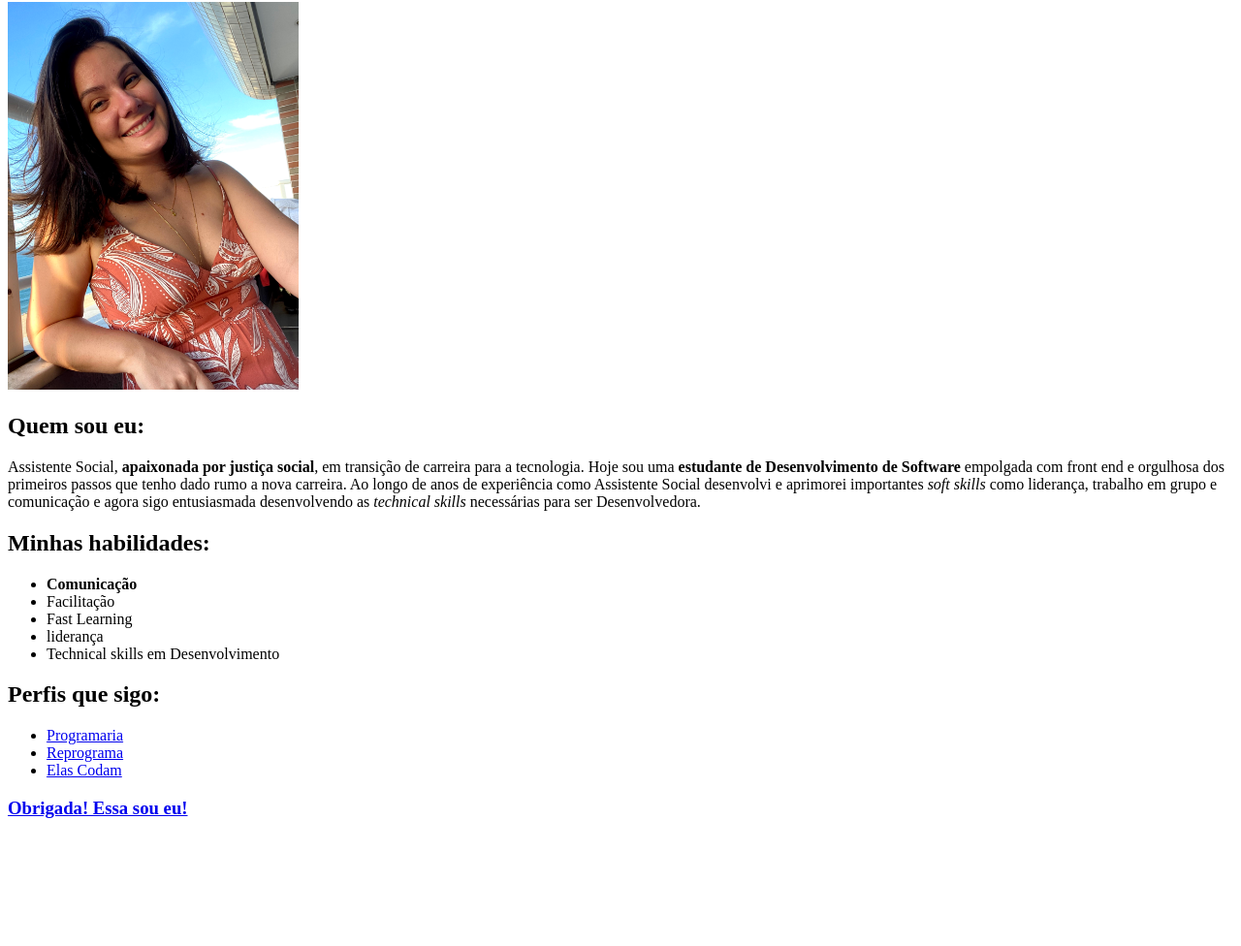
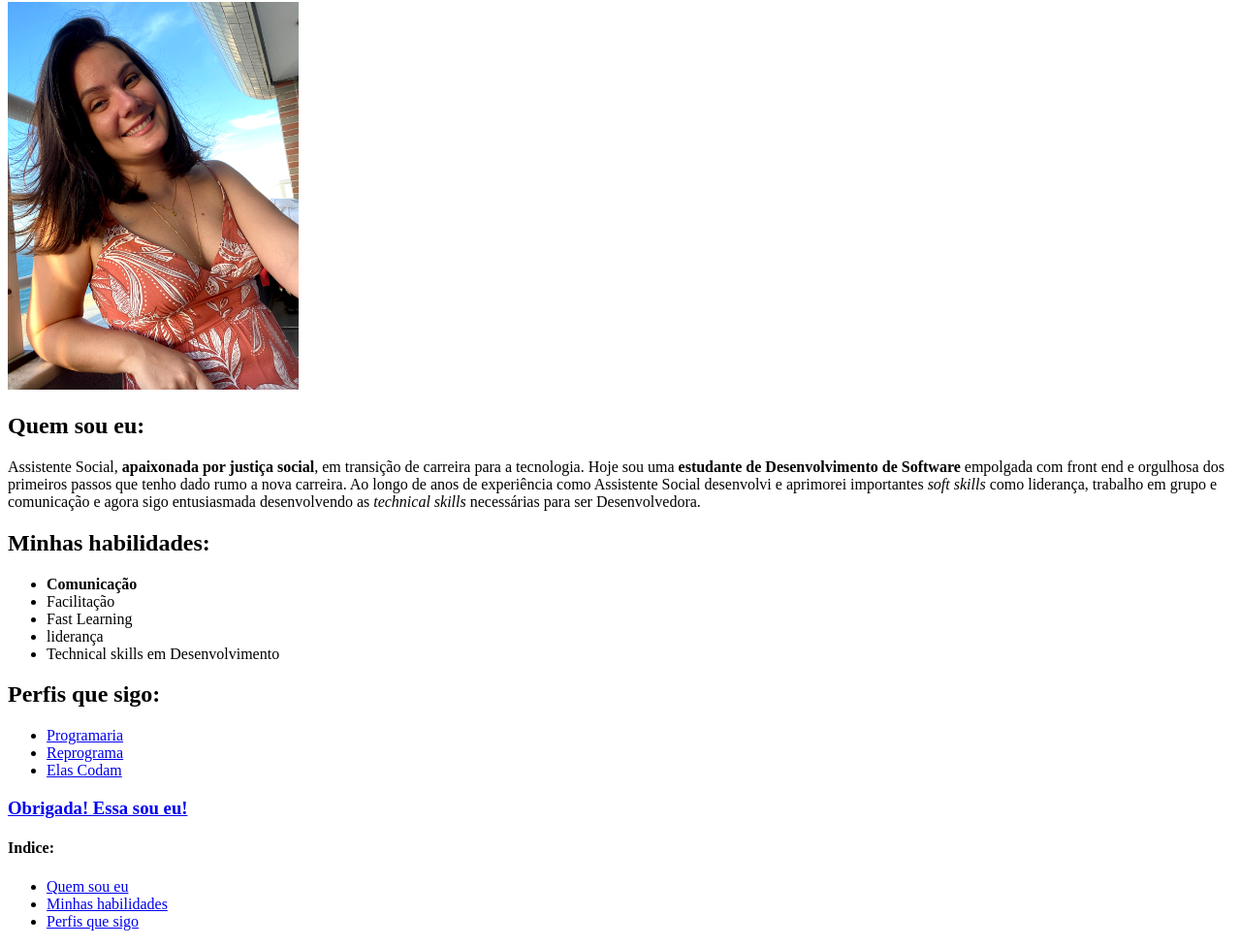
Before and after one commit to vanessamrios/vanessamrios.github.io, a plain HTML site: page index.html in a window 1280 px wide. Shown: the part 78-1054 px from the top of the page at 97% size. Before the commit the page ends 942 px from the top, so only its background shows below. Drawn offline with Linux system fonts and the light colour scheme.

Commit message:
acidiona indice com links internos no final.

```diff
--- a/index.html
+++ b/index.html
@@ -9,12 +9,12 @@
 
     <img src="images/IMG_0568.jpg" width="300px" alt="Vanessa em abril de 2021" id="minhafoto">
 
-    <h2>Quem sou eu:</h2>
+    <h2 id="quemsoueu">Quem sou eu:</h2>
 
     <p>Assistente Social, <strong>apaixonada por justiça social</strong>, em transição de carreira para a tecnologia. Hoje sou uma <strong>estudante de Desenvolvimento de Software</strong> empolgada com front end e orgulhosa dos primeiros passos que tenho dado rumo a nova carreira. Ao longo de anos de experiência como Assistente Social desenvolvi e aprimorei importantes <em>soft skills</em> como liderança, trabalho em grupo e comunicação e agora sigo entusiasmada desenvolvendo as <em>technical skills</em> necessárias para ser Desenvolvedora.
     </p>
 
-<h2>Minhas habilidades:</h2>
+    <h2 id="minhashabilidades">Minhas habilidades:</h2>
         <ul>
             <li><strong>Comunicação</strong></li>
             <li>Facilitação</li>
@@ -23,7 +23,7 @@
             <li>Technical skills em Desenvolvimento</li>
         </ul>
 
-<h2>Perfis que sigo:</h2>
+    <h2 id="perfisquesigo">Perfis que sigo:</h2>
         <ul>
             <li><a href="https://www.programaria.org/" target="_blank"> Programaria </a></li>
             <li><a href="https://reprograma.com.br/" target="_blank">Reprograma</a></li>
@@ -32,5 +32,12 @@
 
     <h3><a href="#minhafoto"> Obrigada! Essa sou eu!</a></h3>
 
+    <h4>Indice:</h4>
+        <ul>
+            <li><a href="#quemsoueu"> Quem sou eu </a></li>
+            <li><a href="#minhashabilidades"> Minhas habilidades </a></li>
+            <li><a href="#perfisquesigo"> Perfis que sigo </a></li>
+        </ul>
+
 </body>
 </html>
```
Lines whose indentation alone changed are shown as unchanged.
